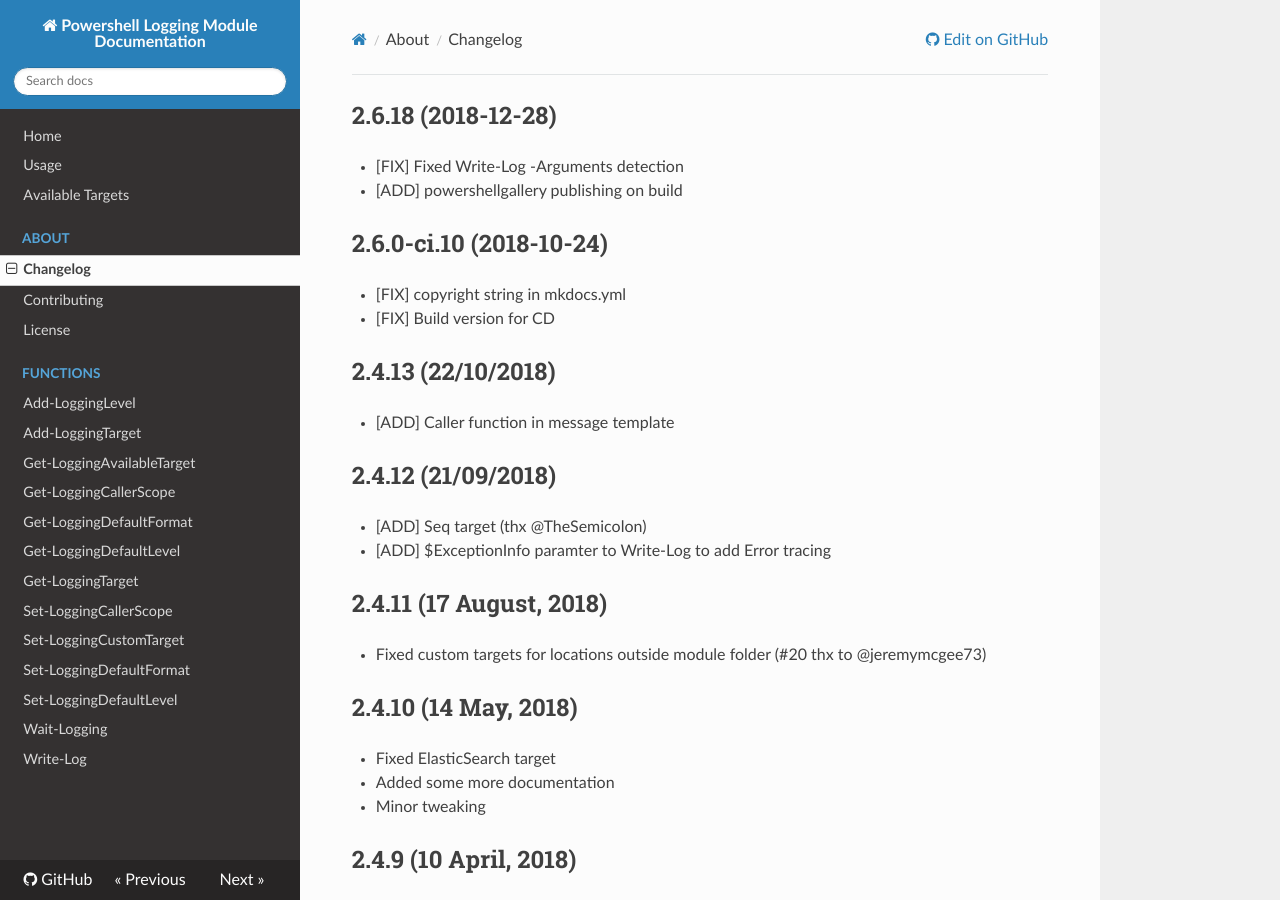
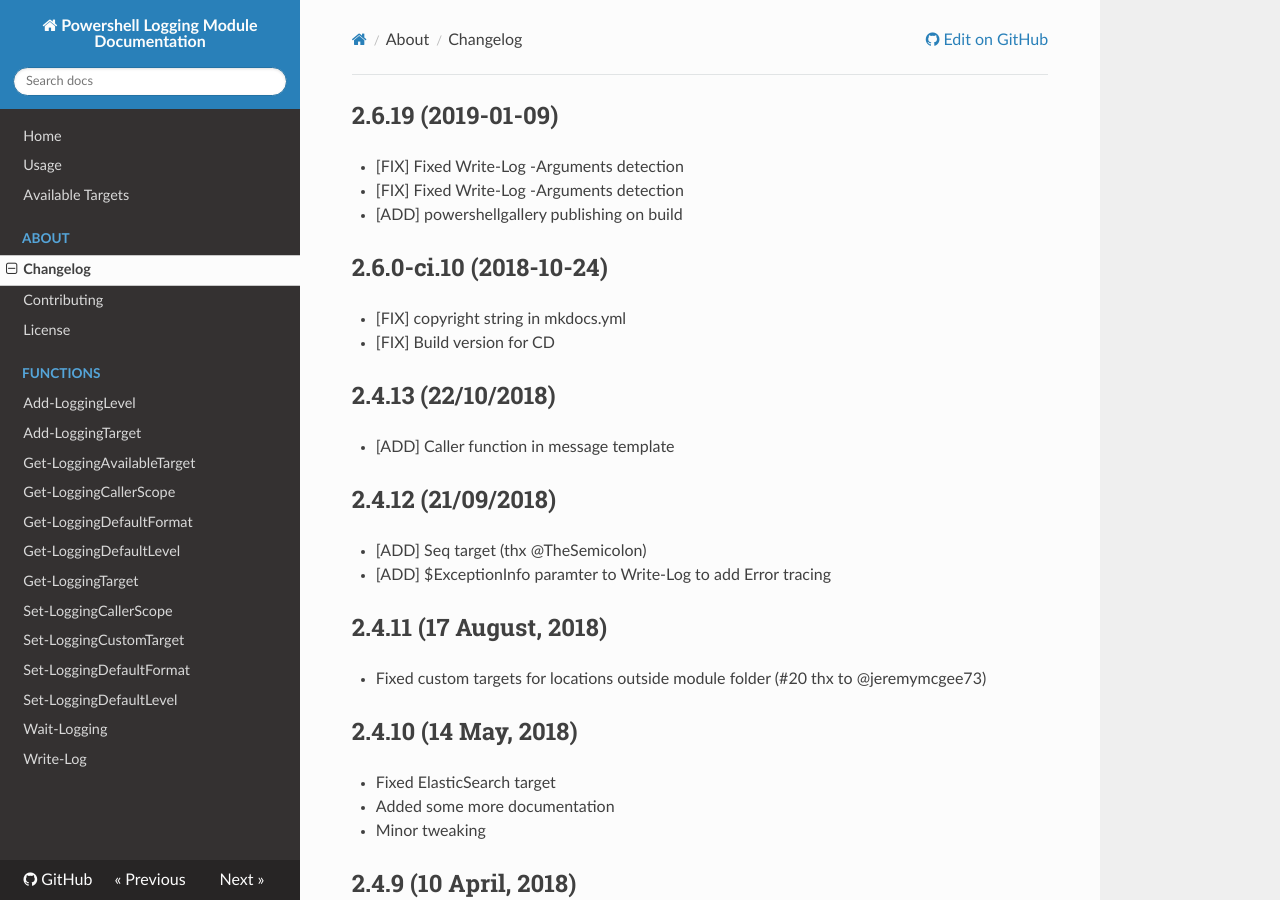
Before and after one commit to RootITUp/Logging, an MkDocs documentation site: the page built from docs/CHANGELOG.md, in a window 1280 px wide and 900 px high. Built offline with MkDocs 1.6.1, drawn with Linux system fonts in a browser that asks for light colours; nearby versions of some CDN libraries.

Commit message:
Create release 2.6.19 [skip ci]

```diff
--- a/docs/CHANGELOG.md
+++ b/docs/CHANGELOG.md
@@ -1,4 +1,7 @@
-## 2.6.18 (2018-12-28)
+## 2.6.19 (2019-01-09)
+
+- [FIX] Fixed Write-Log -Arguments detection
+
 
 - [FIX] Fixed Write-Log -Arguments detection
 
```
Also changed, not shown: 1 other file.
